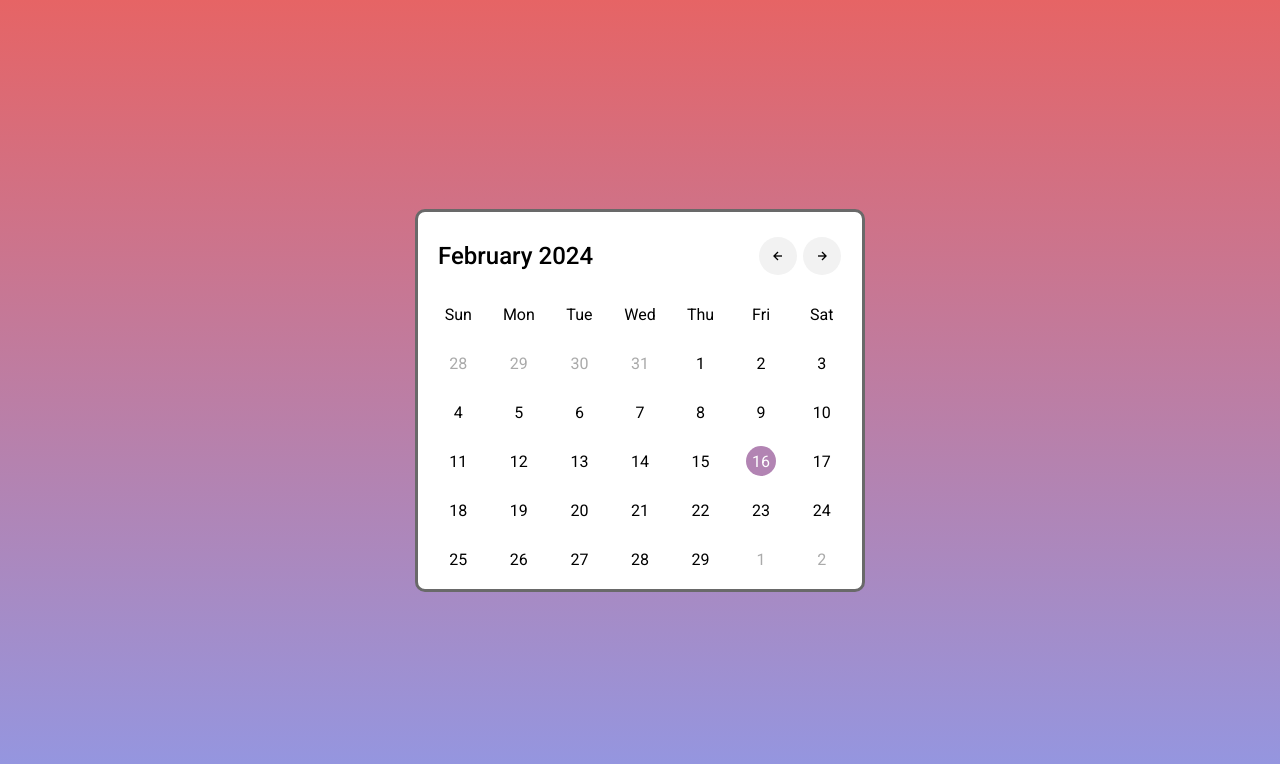
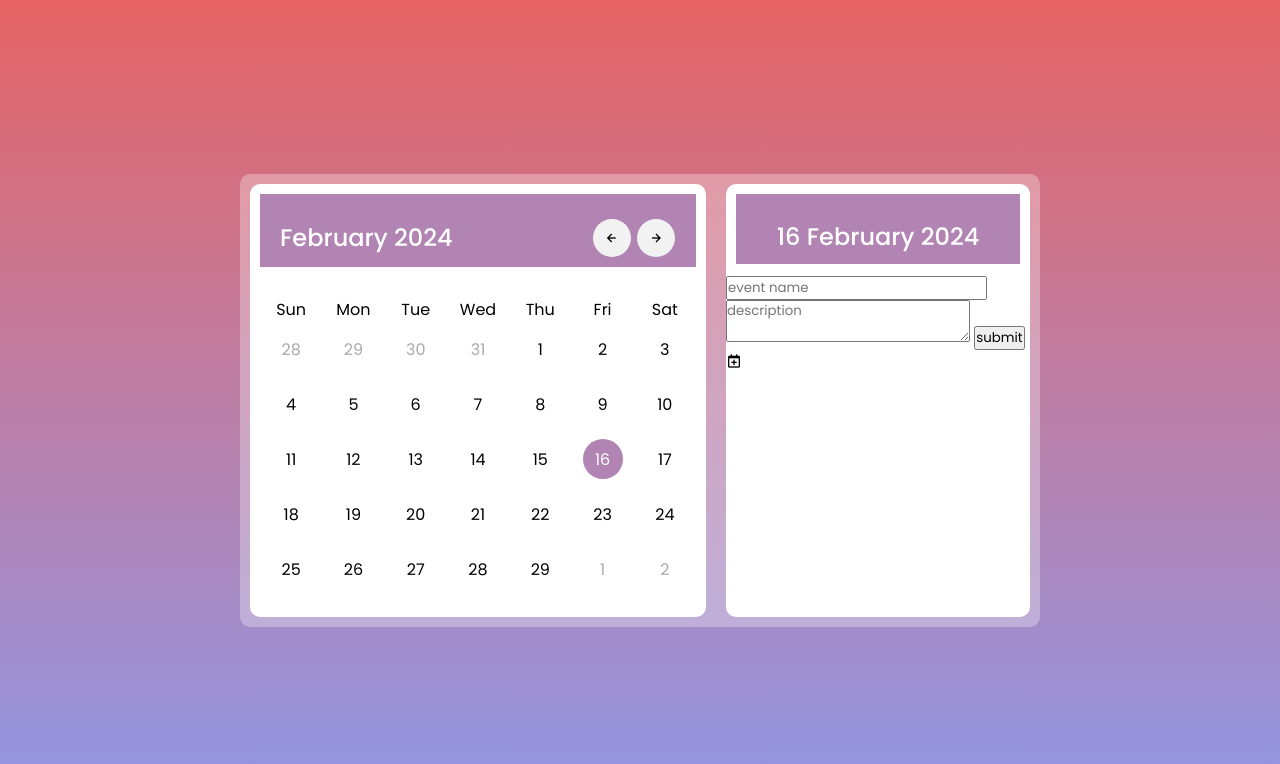
Before and after one commit to hhlsrcm/EventCalendar-, a plain HTML site: page index.html in a window 1280 px wide. Drawn offline with nearby package versions, Linux system fonts and the light colour scheme.

Commit message:
add event list

```diff
--- a/index.html
+++ b/index.html
@@ -10,8 +10,8 @@
 </head>
 
 <body>
-
-    <div class="wrapper">
+    <div class = 'container'>
+        <div class="left">
             <header>
                 <p class="current-date"></p>
                 <div class="arrows">
@@ -33,6 +33,25 @@
                 </ul>
             </div>
         </div>
+        <div class="right">
+            <header>
+                <p class="clicked-date"></p>
+            </header>
+            <div class="event-wrapper">
+            <div class="event-list">
+                <ol class="events"></ol>
+            </div>
+            <div class="event-form">
+                <form>
+                    <input type="text" name="event-name" class="event-name" placeholder="event name">
+                    <textarea name="event-description" class="event-description" placeholder="description"></textarea>
+                    <button type="submit" class="submit-event-btn">submit</button>
+                </form>
+            </div>
+            <i class='bx bx-calendar-plus'></i>
+            </div>
+        </div>
+    </div>
     <script src="script.js"></script>
 </body>
 
--- a/script.js
+++ b/script.js
@@ -1,6 +1,8 @@
 const currentDate = document.querySelector('.current-date');
 const days = document.querySelector('.days');
 const icons = document.querySelectorAll('.arrows i');
+const clickedDay = document.querySelector('.clicked-date');
+
 
 let date = new Date();
 let currYear = date.getFullYear();
@@ -10,7 +12,7 @@ let currMonth = date.getMonth();
 const months = ["January", "February", "March", "April", "May", "June", "July",
     "August", "September", "October", "November", "December"];
 
-
+clickedDay.innerHTML = `${date.getDate()} ${months[currMonth]} ${currYear}`;
 
 const renderCalendar = function () {
 
@@ -32,6 +34,10 @@ const renderCalendar = function () {
     }
     days.innerHTML = liDays;
     currentDate.innerHTML = `${months[currMonth]} ${currYear}`;
+    days.childNodes.forEach(day => day.addEventListener('click', (event) =>
+    {
+        clickedDay.innerHTML = `${event.target.textContent} ${months[currMonth]} ${currYear}`;
+    }))
 }
 icons.forEach(icon =>{
     icon.addEventListener('click', () => {
@@ -40,8 +46,6 @@ icons.forEach(icon =>{
             let date = new Date(currYear, currMonth);
             currYear = date.getFullYear();
             currMonth = date.getMonth();
-        }else{
-
         }
         renderCalendar();
     })
--- a/style.css
+++ b/style.css
@@ -4,7 +4,7 @@
     margin: 0;
     padding: 0;
     box-sizing: border-box;
-    font-family: "Roboto", sans-serif;
+    font-family: "Poppins", sans-serif;
 }
 body {
     display: flex;
@@ -13,13 +13,47 @@ body {
     min-height: 100vh;
     background: linear-gradient(#e66465, #9198e5);
 }
-.wrapper{
-    width: 450px;
-    background-color: white;
+.container {
+    position: relative;
+    display: flex;
+    width: 800px;
+    background: rgba(255, 255, 255, 0.3);
+    backdrop-filter: blur(10px);
     border-radius: 10px;
-    border: dimgrey solid;
 }
-.wrapper header{
+.left{
+    width: 60%;
+    background-color: #fff;
+    border-radius: 10px;
+    margin: 10px 10px;
+}
+.right{
+    width: 40%;
+    background-color: #fff;
+    border-radius: 10px;
+    margin: 10px 10px;
+}
+.things{
+    padding: 25px 20px 10px;
+}
+header{
+    background: #b284b3;
+    margin: 10px 10px;
+}
+p{
+    color: #fff;
+}
+.right header{
+    display: flex;
+    align-items: center;
+    padding: 25px 20px 10px;
+    justify-content: center;
+}
+header .clicked-date{
+    font-size: 1.5rem;
+    font-weight: 500;
+}
+.left header{
     display: flex;
     align-items: center;
     padding: 25px 20px 10px;
@@ -55,7 +89,8 @@ header .arrows i{
 .calendar .days li{
     z-index: 1;
     cursor: pointer;
-    margin-top: 30px;
+    margin-top: 15px;
+    margin-bottom: 15px;
 }
 .days li.inactive{
     color: #aaa;
@@ -67,8 +102,8 @@ header .arrows i{
     z-index: -1;
     position: absolute;
     content: "";
-    height: 30px;
-    width: 30px;
+    height: 40px;
+    width: 40px;
     top: 50%;
     left: 50%;
     border-radius: 50%;
```
Lines whose indentation alone changed are shown as unchanged.
